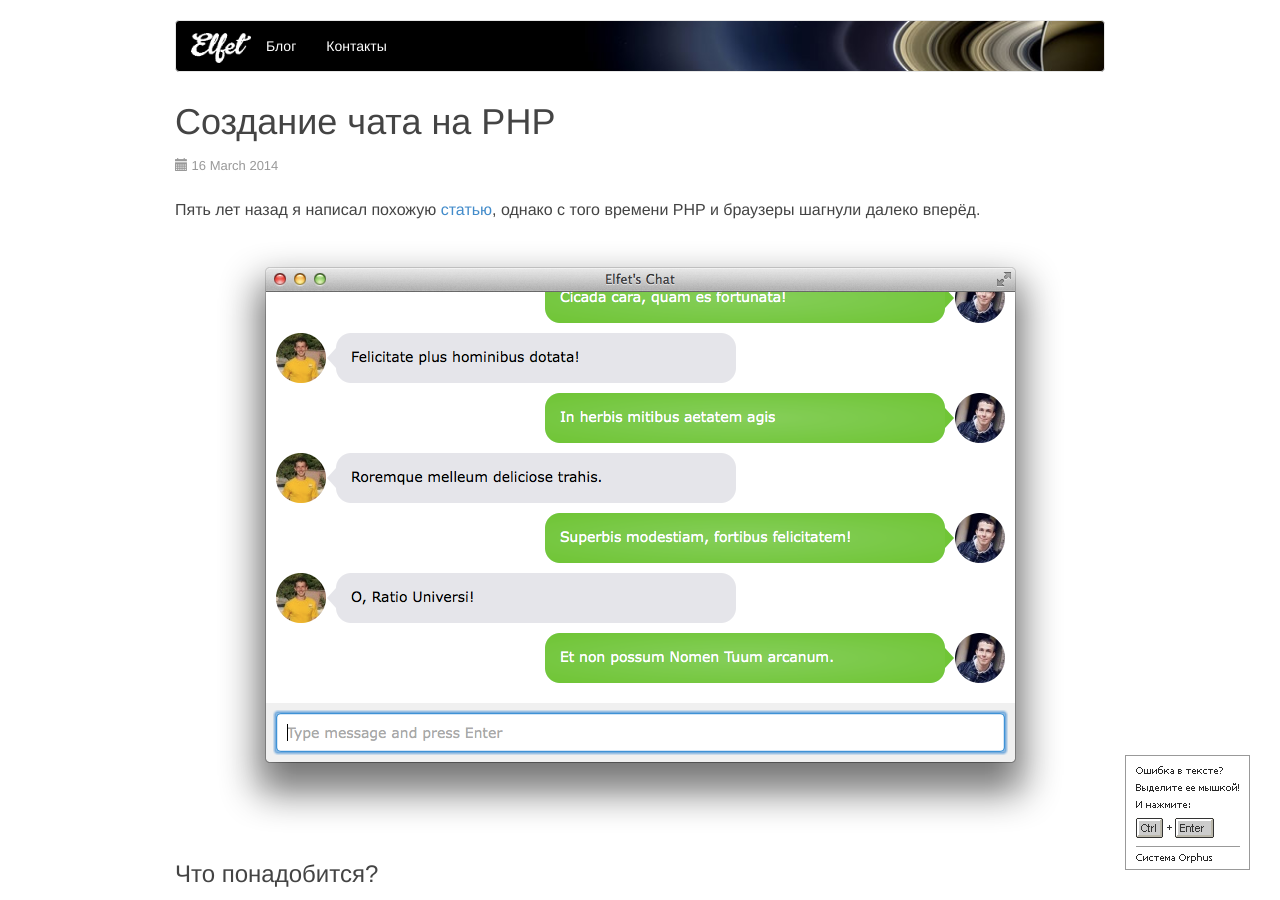
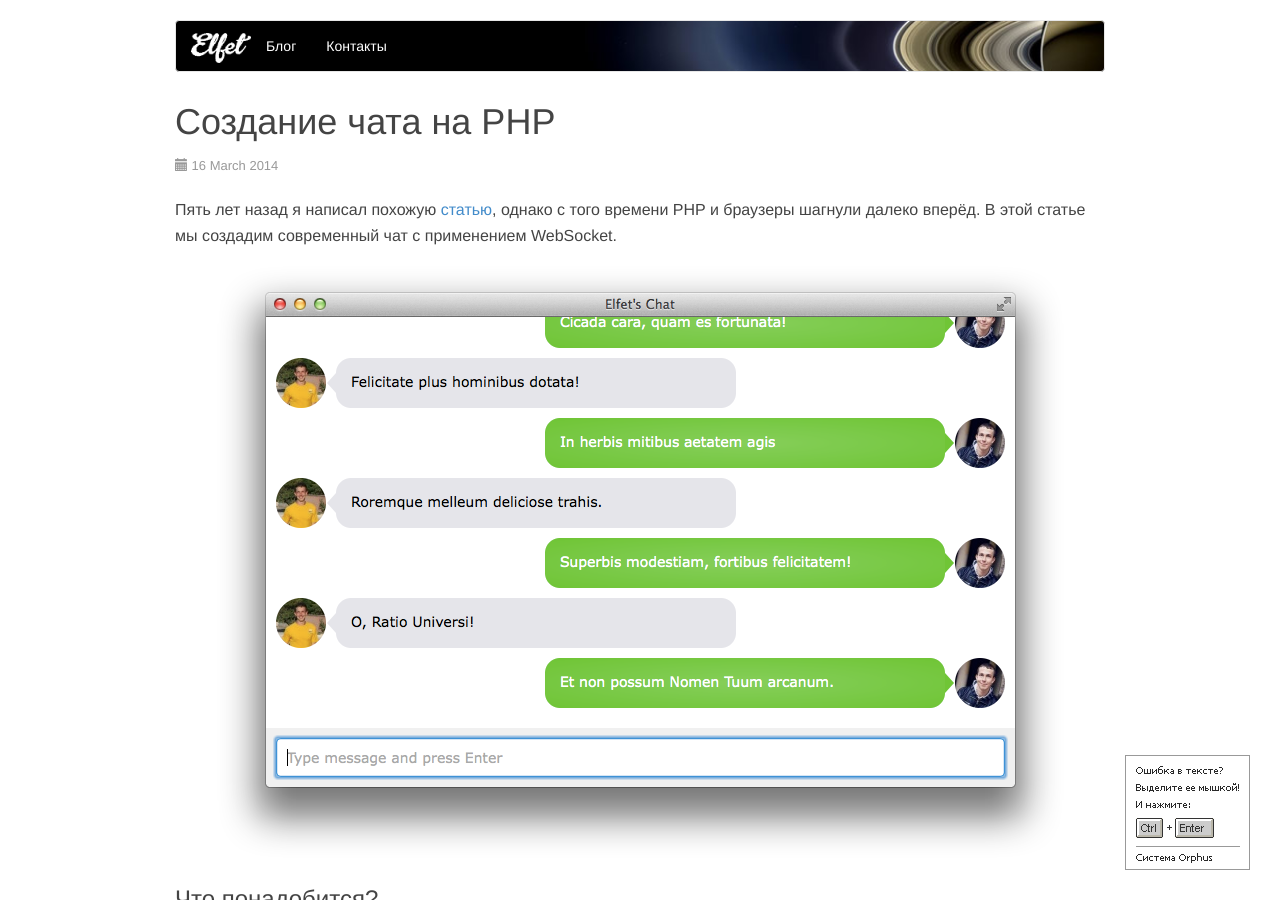
Before and after one commit to toFlash/medv.io, a Jekyll site: the page built from _posts/2014-03-16-create-chat-on-php.md, in a window 1280 px wide and 900 px high. Built offline with Jekyll 4.4.1, drawn with Linux system fonts in a browser that asks for light colours; Markdown is read by kramdown in place of the engine named in the settings; comment, search, counter and statistics services are not loaded.

Commit message:
Update post.

```diff
--- a/_posts/2014-03-16-create-chat-on-php.md
+++ b/_posts/2014-03-16-create-chat-on-php.md
@@ -4,7 +4,8 @@ title: Создание чата на PHP
 ---
 
 Пять лет назад я написал похожую [статью](http://elfet.ru/create-php-ajax-chat/),
-однако с того времени PHP и браузеры шагнули далеко вперёд.
+однако с того времени PHP и браузеры шагнули далеко вперёд. В этой статье мы создадим современный чат с применением
+WebSocket.
 
 <img src="/assets/create-chat-on-php/chat.png" class="center">
 
```
